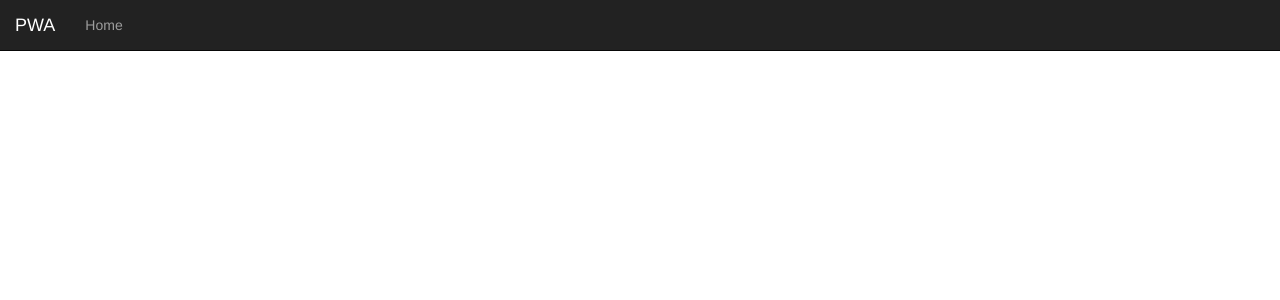
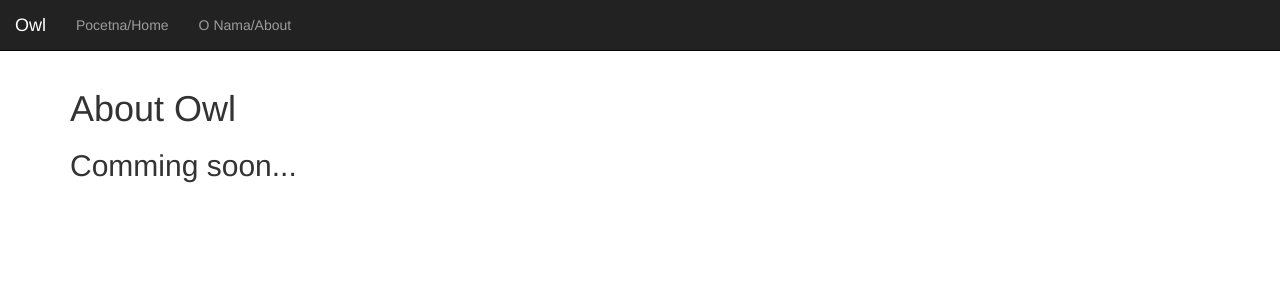
Before and after one commit to Danilo-Zekovic/owl, a React app: page /o-nama in a window 1280 px wide. Shown: the top 300 px of the page. Built offline with nearby package versions, Linux system fonts and the light colour scheme.

Commit message:
added About page and route to it

```diff
--- a/app/Header.js
+++ b/app/Header.js
@@ -13,12 +13,13 @@ const Header = () => (
             <span className="icon-bar"></span>
             <span className="icon-bar"></span>
           </button>
-          <Link className="navbar-brand" to='/'>PWA</Link>
+          <Link className="navbar-brand" to='/'>Owl</Link>
         </div>
 
         <div className="collapse navbar-collapse" id="bs-example-navbar-collapse-1">
           <ul className="nav navbar-nav">
-            <li><Link to='/'>Home</Link></li>
+            <li><Link to='/'>Pocetna/Home</Link></li>
+            <li><Link to='/o-nama'>O Nama/About</Link></li>
           </ul>
         </div>
       </div>
--- a/app/Main.js
+++ b/app/Main.js
@@ -1,12 +1,14 @@
 import React from 'react'
 import { Switch, Route, Link } from 'react-router-dom'
 import Home from './views/Home'
+import About from './views/About'
 
 // client side routes
 const Main = () => (
   <main style={{marginTop:69 + 'px'}} className='container'>
     <Switch>
       <Route exact path='/' component={Home}/>
+      <Route exact path='/o-nama' component={About}/>
 
     </Switch>
   </main>
--- /dev/null
+++ b/app/views/About.js
@@ -0,0 +1,10 @@
+import React from 'react'
+
+const About = () => (
+  <div>
+    <h1>About Owl</h1>
+    <h2>Comming soon...</h2>
+  </div>
+)
+
+export default About
```
Also changed, not shown: 1 other file (tests, documents, lock files or other folders).
